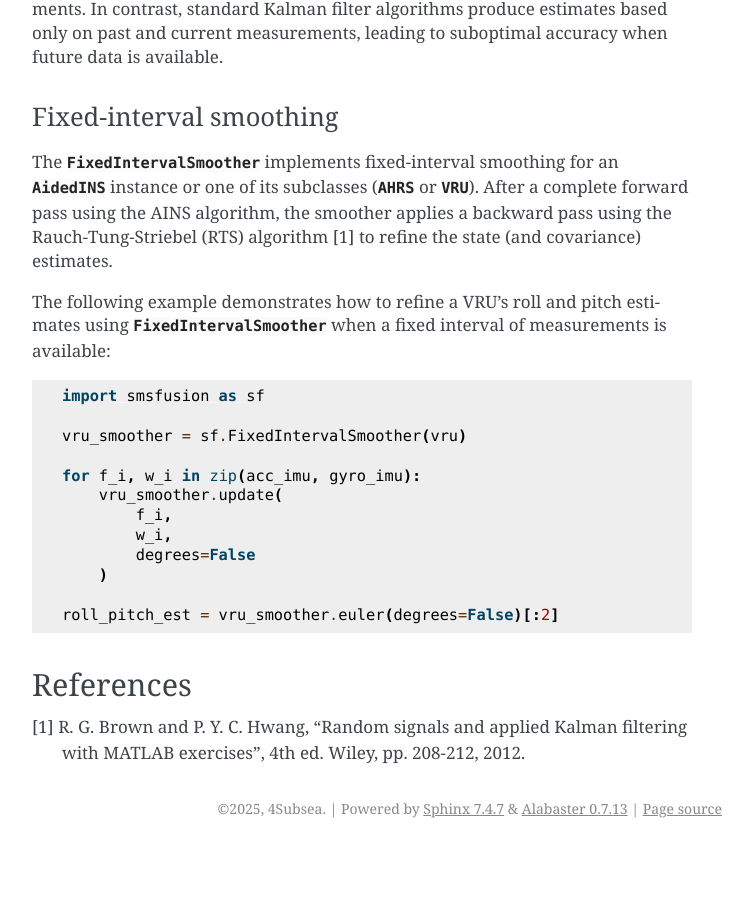
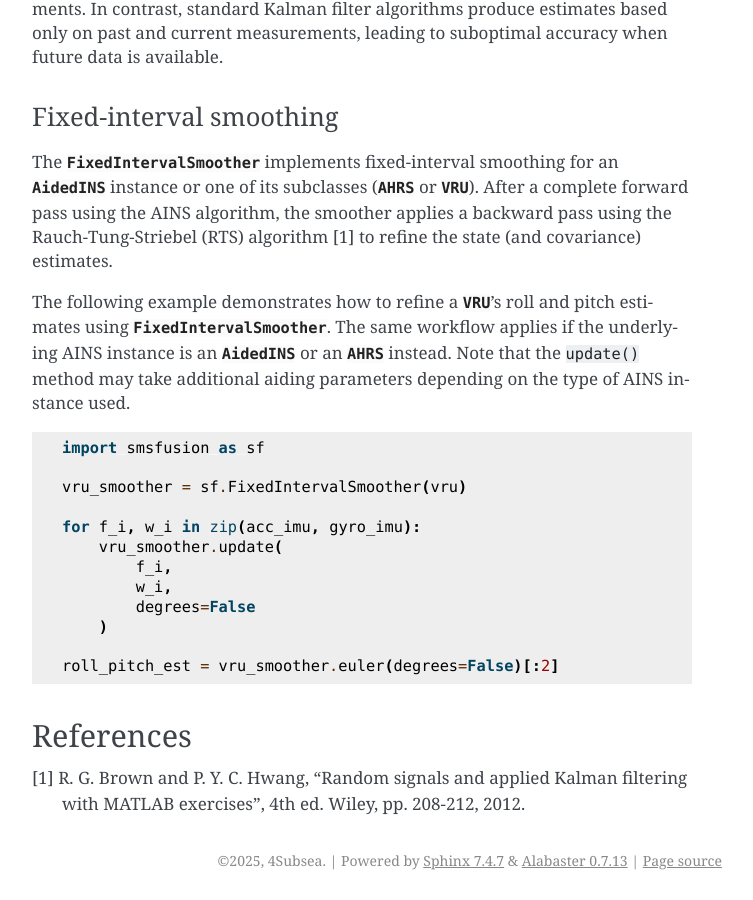
Before and after one commit to 4Subsea/smsfusion-python, a Sphinx documentation site: the page built from docs/user_guide/quickstart.rst, in a window 1280 px wide and 900 px high, scrolled down 5552 px. Shown: the whole window, without its empty margins (388-1141 px from the left). Built offline with Sphinx 7.4.7, drawn with Linux system fonts in a browser that asks for light colours; before the commit the page ends 6400 px from its top, so only the background shows below that.

Commit message:
some changes

```diff
--- a/docs/user_guide/quickstart.rst
+++ b/docs/user_guide/quickstart.rst
@@ -260,10 +260,11 @@ or :class:`~smsfusion.VRU`). After a complete forward pass using the AINS algori
 the smoother applies a backward pass using the Rauch-Tung-Striebel (RTS) algorithm [1]
 to refine the state (and covariance) estimates.
 
-The following example demonstrates how to refine a VRU's roll and pitch estimates
-using :class:`~smsfusion.FixedIntervalSmoother` when a fixed interval of measurements
-is available:
-
+The following example demonstrates how to refine a :class:`~smsfusion.VRU`'s roll
+and pitch estimates using :class:`~smsfusion.FixedIntervalSmoother`. The same
+workflow applies if the underlying AINS instance is an :class:`~smsfusion.AidedINS`
+or an :class:`~smsfusion.AHRS` instead. Note that the ``update()`` method may take
+additional aiding parameters depending on the type of AINS instance used.
 
 .. code-block:: python
 
```
